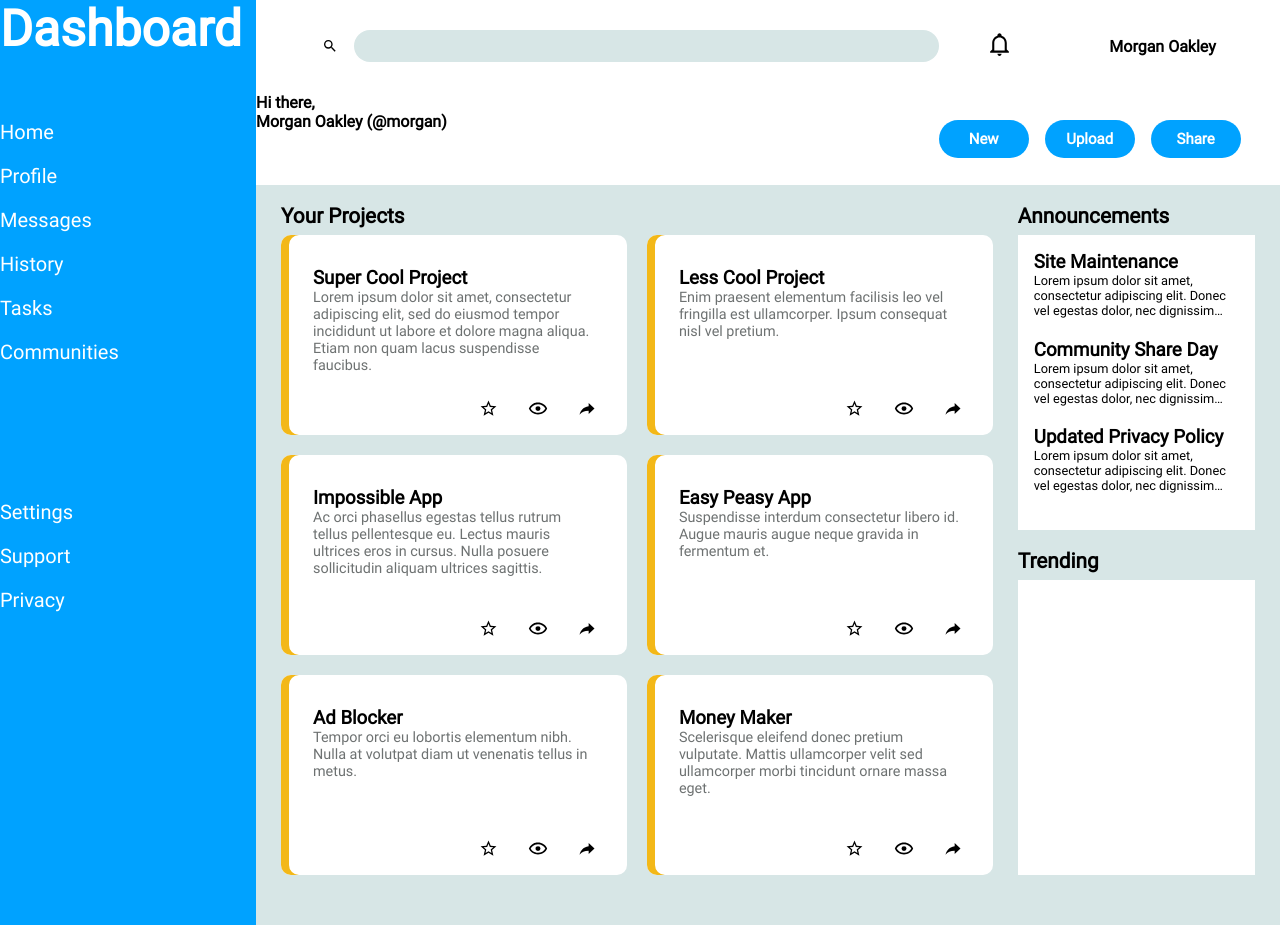
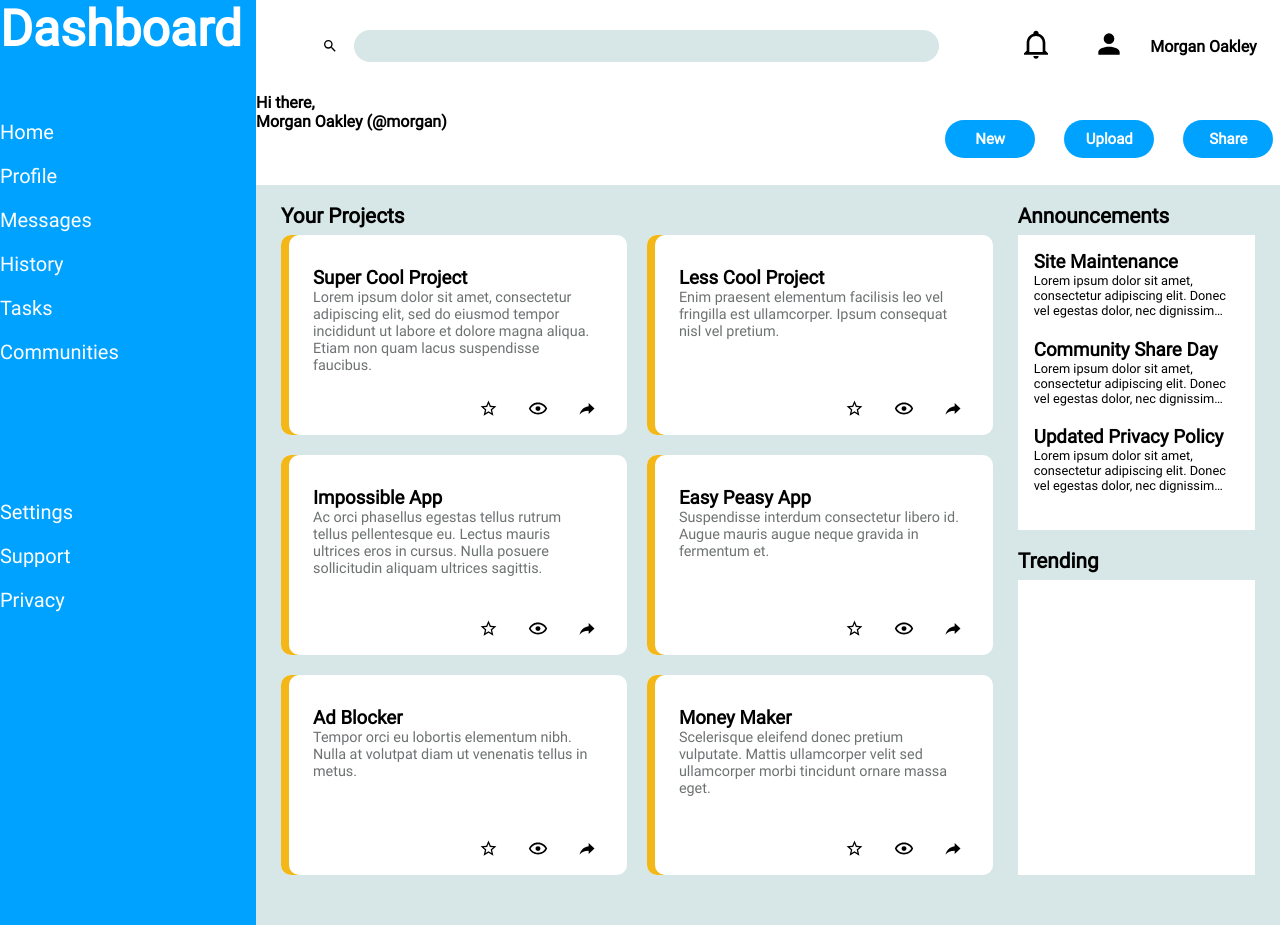
Before and after one commit to marcussleongg/admin-dashboard, a plain HTML site: page index.html in a window 1280 px wide. Drawn offline with Linux system fonts and the light colour scheme.

Commit message:
Add profile icon and amend styling in header

```diff
--- a/index.html
+++ b/index.html
@@ -30,6 +30,7 @@
             <input type="text" class="search" id="search">
         </div>
         <div class="notifications"><img src="./images/bell-outline.svg" alt="notifications"></div>
+        <div class="profile-pic"><img src="./images/account.svg" alt="profile picture"></div>
         <div class="profile">Morgan Oakley</div>
         <div class="welcome">Hi there, <br />Morgan Oakley (@morgan)</div>
         <div class="actions">
--- a/style.css
+++ b/style.css
@@ -48,7 +48,7 @@ body {
 .header {
     grid-area: 1 / 2 / 2 / 3;
     display: grid;
-    grid: 1fr 1fr / 4fr 1fr 1fr;
+    grid: 1fr 1fr / 6fr 1fr 1fr 1fr;
     background-color: white;
 }
 
@@ -81,15 +81,23 @@ body {
 }
 
 .notifications img {
-    width: 15%;
+    width: 2em;
     position: relative;
-    left: 3em;
+}
+
+.profile-pic {
+    width: 2em;
+    align-self: center;
+    justify-self: center;
+    grid-area: 1 / 3 / 2 / 4;
 }
 
 .profile {
-    grid-area: 1 / 3 / 2 / 4;
+    grid-area: 1 / 4 / 2 / 5;
     align-self: center;
     font-weight: bold;
+    position: relative;
+    left: -1em;
 }
 
 .welcome {
@@ -107,8 +115,9 @@ body {
 }
 
 .actions {
-    grid-area: 2 / 2 / 3 / 4;
+    grid-area: 2 / 2 / 3 / 5;
     display: flex;
+    justify-content: space-around;
     gap: 1em;
 }
 
```
Also changed, not shown: images/account.svg (added), images/dolphin.svg (added), images/duck.svg (added), images/owl.svg (added).
